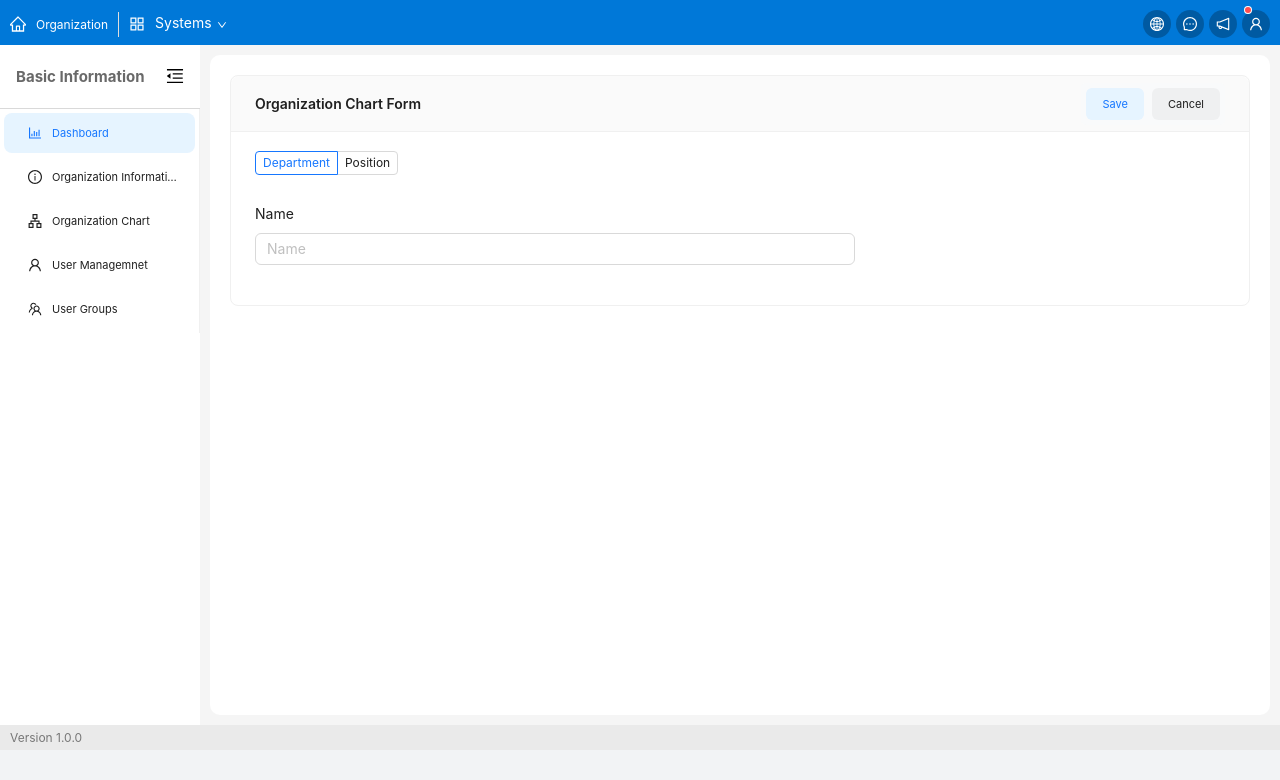
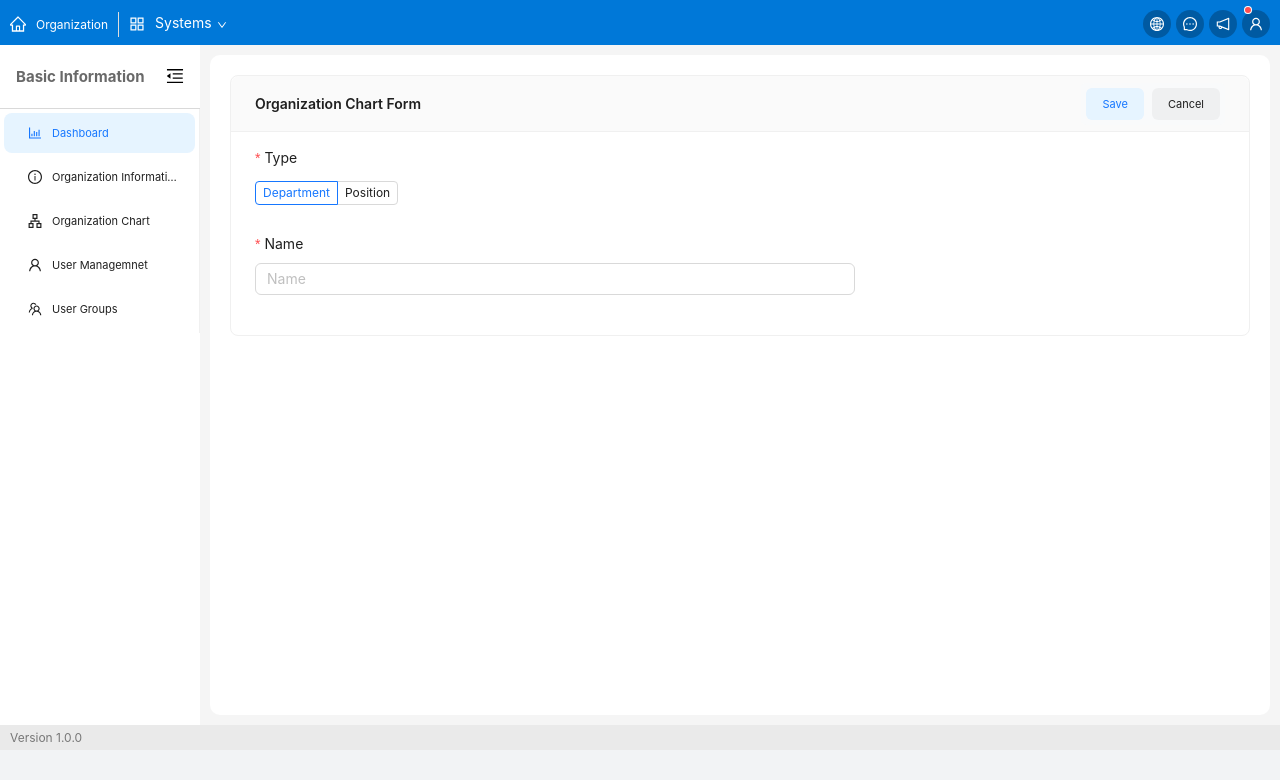
Before and after one commit to AmirNorouzpour/React-Admin, a React (Create React App) app: page /org-chart/new in a window 1280 px wide. Shown: the top 780 px of the page. Built offline with nearby package versions, Linux system fonts and the light colour scheme; the HTML template or start-up script is replaced by a standard one.

Commit message:
add api service

```diff
--- a/src/components/org-chart/org-chart.tsx
+++ b/src/components/org-chart/org-chart.tsx
@@ -23,7 +23,7 @@ const treeData: TreeDataNode[] = [
 
 const buttonData = [
   { id: 1, label: "New", type: "primary" },
-  { id: 2, label: "Save", type: "default" },
+  { id: 2, label: "Save", type: "primary" },
   { id: 3, label: "Delete", type: "danger" },
 ];
 const OrgChart: React.FC = () => {
--- a/src/components/org-form/org-form.tsx
+++ b/src/components/org-form/org-form.tsx
@@ -1,31 +1,40 @@
-import Toolbar from "../toolbar/toolbar.tsx";
-import "./org-form.css";
-import React, { useState } from "react";
+import React from "react";
 import { Card, Form, message, Input, Radio } from "antd";
 import { useNavigate } from "react-router-dom";
+import Toolbar from "../toolbar/toolbar.tsx";
+import { postRequest } from "../../services/apiService.ts";
+import "./org-form.css";
 
 const buttonData = [
   { id: 1, label: "Save", type: "primary" },
-  { id: 2, label: "Cancel" },
+  { id: 2, label: "Cancel", type: "default" },
 ];
+
+interface OrgFormData {
+  type: string;
+  name: string;
+}
+
 const OrgForm: React.FC = () => {
   const [form] = Form.useForm();
   const navigate = useNavigate();
   const [messageApi, contextHolder] = message.useMessage();
 
+  const onFinish = async (values: OrgFormData) => {
+    try {
+      const response = await postRequest<OrgFormData>("/org", values);
+      messageApi.success("Data saved successfully!");
+      navigate("/org-chart");
+    } catch (error: any) {
+      messageApi.error(error.message || "An error occurred");
+    }
+  };
+
   const handleButtonClick = (label: string, id: number) => {
-    if (id === 1) {
-      messageApi
-        .open({
-          type: "success",
-          content: "This is a success message",
-        })
-        .then(() => {
-          navigate("/org-chart");
-        });
-    }
     if (id === 2) {
       navigate("/org-chart");
+    } else {
+      form.submit();
     }
   };
 
@@ -40,19 +49,33 @@ const OrgForm: React.FC = () => {
           <Toolbar buttonData={buttonData} onButtonClick={handleButtonClick} />
         }
       >
-        <Form layout="vertical" form={form} style={{ maxWidth: 600 }}>
-          <Form.Item label="">
-            <Radio.Group defaultValue="department" size="small">
+        <Form
+          layout="vertical"
+          form={form}
+          style={{ maxWidth: 600 }}
+          onFinish={onFinish}
+        >
+          <Form.Item
+            label="Type"
+            name="type"
+            initialValue="department"
+            rules={[{ required: true, message: "Please select a type" }]}
+          >
+            <Radio.Group size="small">
               <Radio.Button style={{ fontSize: "12px" }} value="department">
                 Department
               </Radio.Button>
               <Radio.Button style={{ fontSize: "12px" }} value="position">
                 Position
               </Radio.Button>
-            </Radio.Group>{" "}
+            </Radio.Group>
           </Form.Item>
-          <Form.Item label="Name">
-            <Input placeholder="Name " />
+          <Form.Item
+            label="Name"
+            name="name"
+            rules={[{ required: true, message: "Please input the name" }]}
+          >
+            <Input placeholder="Name" />
           </Form.Item>
         </Form>
       </Card>
--- a/src/components/toolbar/toolbar.tsx
+++ b/src/components/toolbar/toolbar.tsx
@@ -39,7 +39,7 @@ const Toolbar: React.FC<ToolbarProps> = ({ buttonData, onButtonClick }) => {
             style={{ fontSize: "11px" }}
             key={button.id}
             variant="filled"
-            color={button.type === "primary" ? button.type : "default"}
+            color={button.type === "primary" ? button.type : button.type}
             onClick={() => onButtonClickInner(button.label, button.id)}
             disabled={disabled}
           >
--- /dev/null
+++ b/src/services/apiService.ts
@@ -0,0 +1,50 @@
+const API_BASE_URL = "http://localhost:5177";
+
+export const apiRequest = async <T>(
+  endpoint: string,
+  method: "GET" | "POST" | "PUT" | "DELETE",
+  body?: any,
+  headers: Record<string, string> = {}
+): Promise<T> => {
+  try {
+    const response = await fetch(`${API_BASE_URL}${endpoint}`, {
+      method,
+      headers: {
+        "Content-Type": "application/json",
+        ...headers,
+      },
+      body: body ? JSON.stringify(body) : undefined,
+    });
+
+    if (!response.ok) {
+      const error = await response.json();
+      throw new Error(error.message || "An error occurred");
+    }
+
+    return (await response.json()) as T;
+  } catch (error: any) {
+    throw new Error(error.message || "An unexpected error occurred");
+  }
+};
+
+export const getRequest = <T>(
+  endpoint: string,
+  headers?: Record<string, string>
+) => apiRequest<T>(endpoint, "GET", undefined, headers);
+
+export const postRequest = <T>(
+  endpoint: string,
+  body: any,
+  headers?: Record<string, string>
+) => apiRequest<T>(endpoint, "POST", body, headers);
+
+export const putRequest = <T>(
+  endpoint: string,
+  body: any,
+  headers?: Record<string, string>
+) => apiRequest<T>(endpoint, "PUT", body, headers);
+
+export const deleteRequest = <T>(
+  endpoint: string,
+  headers?: Record<string, string>
+) => apiRequest<T>(endpoint, "DELETE", undefined, headers);
```
Also changed, not shown: src/services/message-service.tsx (deleted, +0 -26 lines).
